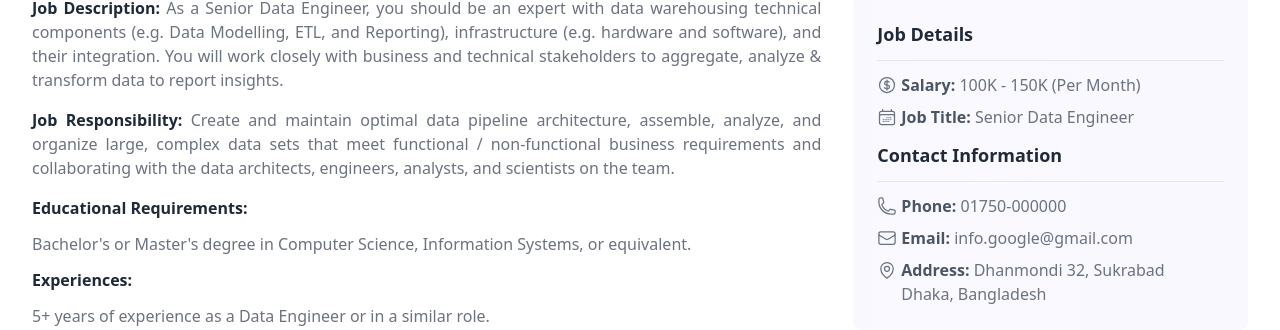
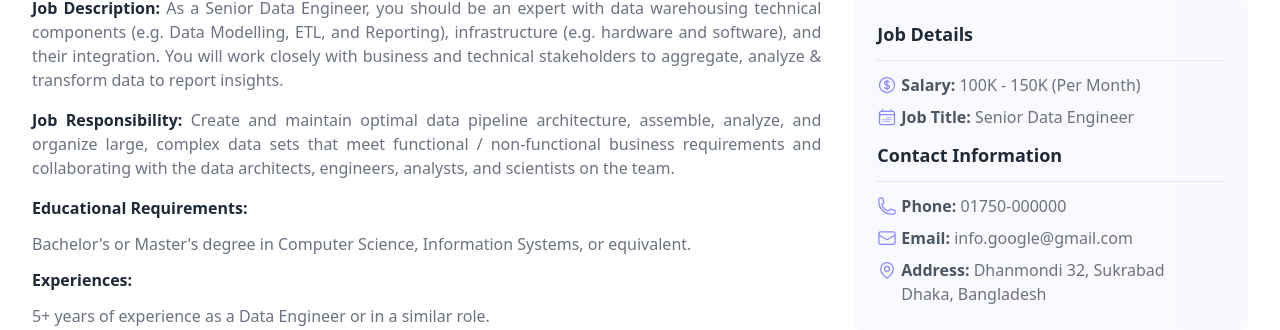
Before and after one commit to imnahmed17/Job-Arena-with-React, a React (Vite) app: page /job/643523406aaf421fd65dd11f in a window 1280 px wide. Shown: the part 329-659 px from the top of the page. Built offline with nearby package versions, Linux system fonts and the light colour scheme.

Commit message:
data added and fetched from local storage

```diff
--- a/src/components/AppliedJobs/AppliedJobs.jsx
+++ b/src/components/AppliedJobs/AppliedJobs.jsx
@@ -1,11 +1,45 @@
-import React from 'react';
+import React, { useEffect, useState } from 'react';
 import Banner2 from '../Banner/Banner2';
+// import StoredJob from './StoredJob';
 
 const AppliedJobs = () => {
+    const [jobs, setJobs] = useState([]);
+    const [filterJobs, setFilterJobs] = useState([]);
+
+    const handleFilter = (option) => {
+        const filter = jobs.filter(job => job.remoteOrOnsite === option);
+        console.log(filter);
+        setFilterJobs(filter);
+    }
+
+    useEffect(() => {
+        const storedJobs = JSON.parse(localStorage.getItem('appliedJobs')) || [];
+        setJobs(storedJobs);
+    }, []);
+    console.log(jobs);
+
     return (
         <div>
             <div className='bg-banner'>
                 <Banner2>Applied Jobs</Banner2>
+            </div>
+            <div className='my-container'>
+                <div className='mt-5'>
+                    <div className='relative h-10'>
+                        <select className='bg-gray-100 p-2 rounded absolute right-0'>
+                            <option value="">Filter By</option>
+                            <option onClick={() => handleFilter('Remote')} value="Remote">Remote</option>
+                            <option value="Onsite">Onsite</option>
+                        </select>
+                    </div>
+                </div>
+                <div className='grid gap-6 grid-cols-1 mt-5'>
+                    {/* {
+                        jobs.map(job => (
+                            <StoredJob key={job.id} job={job} />
+                        ))
+                    } */}
+                </div>
             </div>
         </div>
     );
--- a/src/components/Job/Job.jsx
+++ b/src/components/Job/Job.jsx
@@ -55,7 +55,7 @@ const Job = ({ job }) => {
                     <p className='text-gray-500 font-medium'>Salary : {salary}</p>
                 </div>
             </div>
-            <Link className='btn' to={`/job/${id}`}>Get Started</Link>
+            <Link className='btn' to={`/job/${id}`}>View Details</Link>
         </div>
     );
 };
--- a/src/components/JobDetails/JobDetails.jsx
+++ b/src/components/JobDetails/JobDetails.jsx
@@ -4,16 +4,21 @@ import { Link, useLoaderData, useParams } from 'react-router-dom';
 
 const JobDetails = () => {
     const allJobs = useLoaderData();
-    console.log(allJobs);
+    // console.log(allJobs);
     const {id} = useParams();
-    console.log(id);
+    // console.log(id);
     const [jobInfo, setJobInfo] = useState({});
+
+    const handleApplyNow = () => {
+        const appliedJobs = JSON.parse(localStorage.getItem('appliedJobs')) || [];
+        localStorage.setItem('appliedJobs', JSON.stringify([...appliedJobs, jobInfo]));
+    }
 
     useEffect(() => {
         const jobData = allJobs.find(job => job.id === id);
         setJobInfo(jobData);
-    }, []);
-    console.log(jobInfo);
+    }, [allJobs, id]);
+    // console.log(jobInfo);
 
     return (
         <div>
@@ -45,8 +50,8 @@ const JobDetails = () => {
                                     xmlns="http://www.w3.org/2000/svg"
                                     fill="none" viewBox="0 0 24 24"
                                     strokeWidth={1.5}
-                                    stroke="currentColor"
-                                    className="w-5 h-5 text-gray-500"
+                                    stroke="#8b89ff"
+                                    className="w-5 h-5"
                                 >
                                     <path
                                         strokeLinecap="round"
@@ -65,7 +70,7 @@ const JobDetails = () => {
                                     fill="none"
                                     viewBox="0 0 24 24"
                                     strokeWidth={1.5}
-                                    stroke="currentColor"
+                                    stroke="#8b89ff"
                                     className="w-5 h-5"
                                 >
                                     <path
@@ -89,7 +94,7 @@ const JobDetails = () => {
                                     fill="none"
                                     viewBox="0 0 24 24"
                                     strokeWidth={1.5}
-                                    stroke="currentColor"
+                                    stroke="#8b89ff"
                                     className="w-5 h-5"
                                 >
                                     <path
@@ -109,7 +114,7 @@ const JobDetails = () => {
                                     fill="none"
                                     viewBox="0 0 24 24"
                                     strokeWidth={1.5}
-                                    stroke="currentColor"
+                                    stroke="#8b89ff"
                                     className="w-5 h-5"
                                 >
                                     <path
@@ -129,8 +134,8 @@ const JobDetails = () => {
                                     fill="none"
                                     viewBox="0 0 24 24"
                                     strokeWidth={1.5}
-                                    stroke="currentColor"
-                                    className="w-5 h-5 text-gray-500 relative bottom-3"
+                                    stroke="#8b89ff"
+                                    className="w-5 h-5 relative bottom-3"
                                 >
                                     <path
                                         strokeLinecap="round"
@@ -151,7 +156,7 @@ const JobDetails = () => {
                                 </p>
                             </div>
                         </div>
-                        <Link className='btn w-full'>Apply Now</Link>
+                        <Link onClick={handleApplyNow} className='btn w-full'>Apply Now</Link>
                     </div>
                 </div>
             </div>
```
Also changed, not shown: src/components/AppliedJobs/StoredJob.jsx (added).
